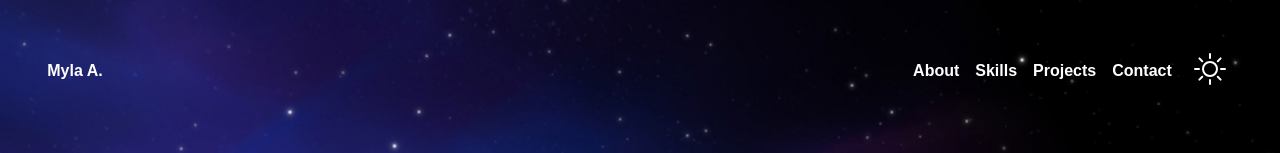
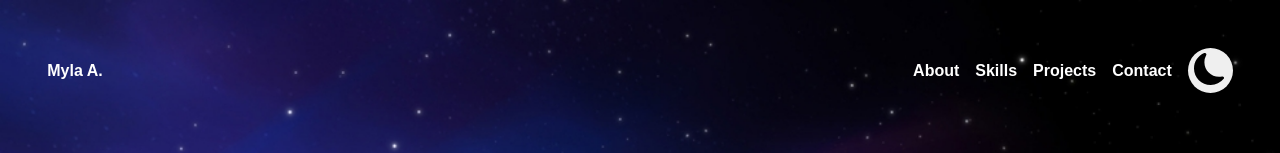
Before and after one commit to wise-guru/portfolio, a React (Create React App) app: page / in a window 1280 px wide. Shown: the top 153 px of the page. Built offline with nearby package versions, Linux system fonts and the light colour scheme.

Commit message:
Fix dark mode

```diff
--- a/src/components/DarkMode.js
+++ b/src/components/DarkMode.js
@@ -36,29 +36,15 @@ function DarkMode(props) {
   };
 
   return (
-    <li>
-      {lightModeOn === "light" ? (
     <button
-          className={`sun ${theme === "dark" ? clickedClass : ""}`}
+      className={theme === "dark" ? clickedClass : ""}
       id="darkMode"
       onClick={(e) => {
         switchTheme(e);
         console.log(lightModeOn);
       }}>
-          <Sun />
+      {lightModeOn === "light" ? <Moon /> : <Sun />}
     </button>
-      ) : (
-        <button
-          // className={theme === "dark" ? clickedClass : ""}
-          id="darkMode"
-          onClick={(e) => {
-            switchTheme(e);
-            console.log(lightModeOn);
-          }}>
-          <Moon />
-        </button>
-      )}
-    </li>
   );
 }
 
```
Lines whose indentation alone changed are shown as unchanged.
